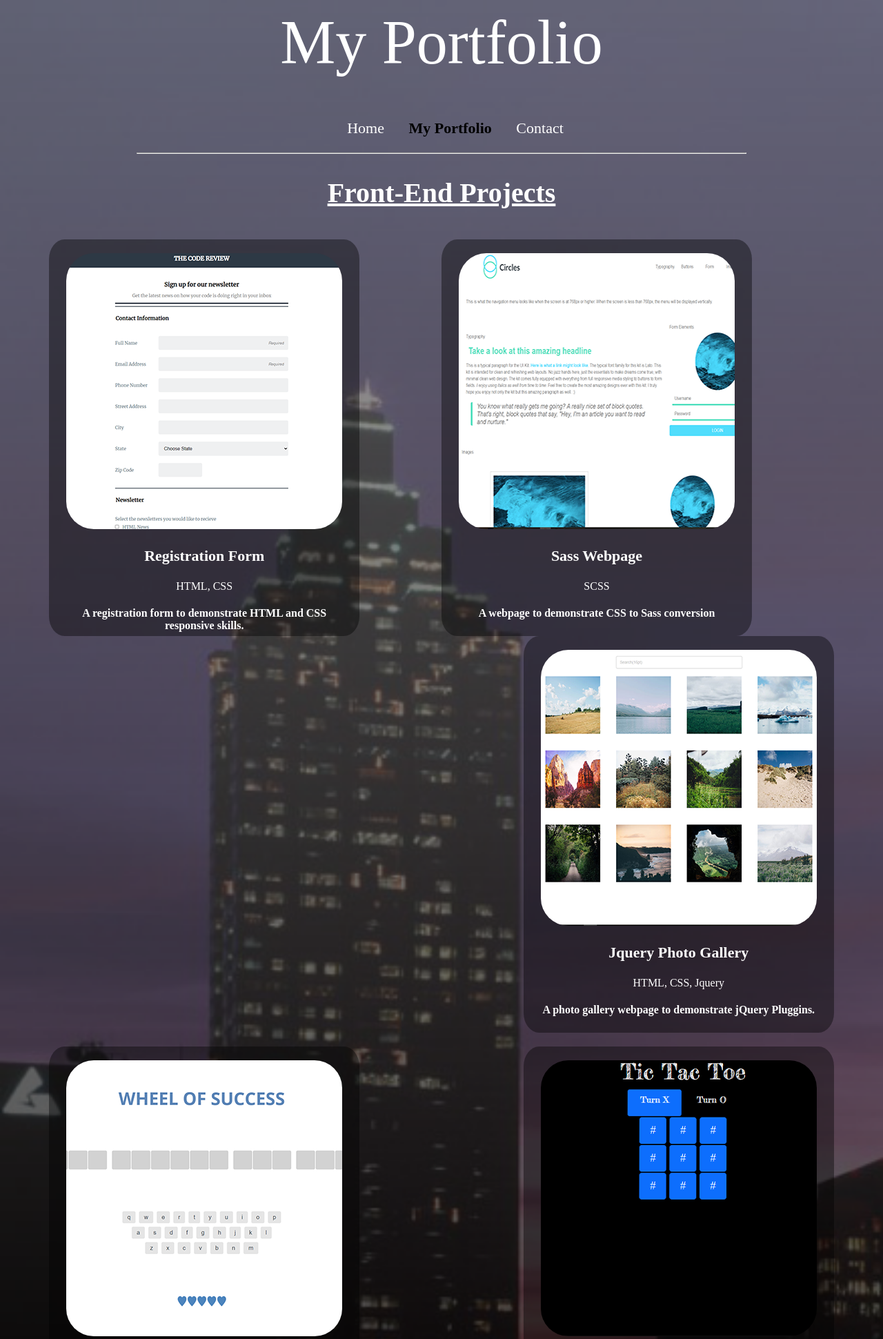
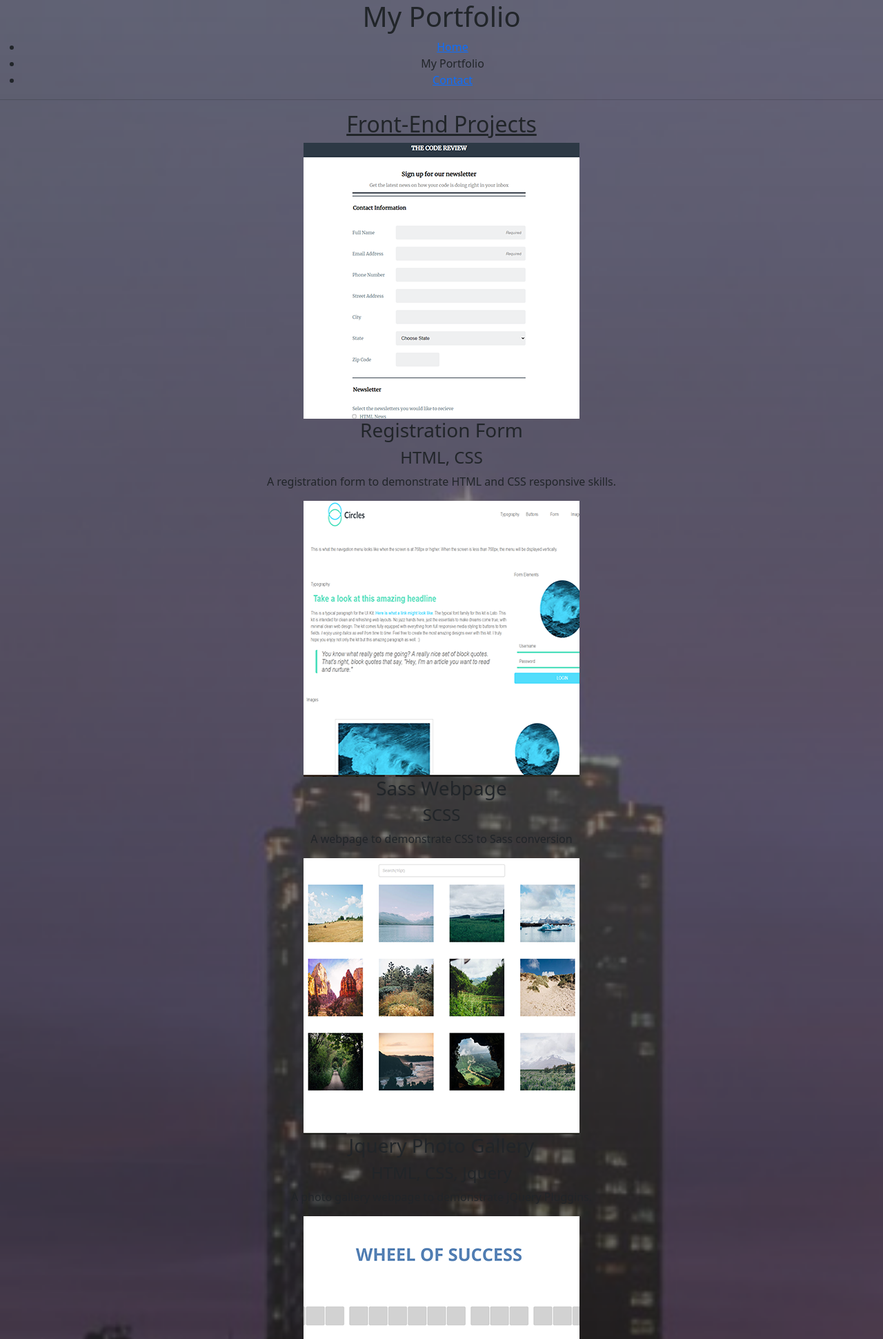
Before and after one commit to santanacodec/My_Portfolio, a Django app: page /portfolio in a window 1280 px wide. Shown: the top 1941 px of the page at 69% size. Run offline with Django 3.2, Linux system fonts and the light colour scheme.

Commit message:
bootstrap

```diff
--- a/project/templates/base.html
+++ b/project/templates/base.html
@@ -6,6 +6,8 @@
 	<meta charset = "utf-8">
 	<title>{% block title %}My Portfolio{% endblock %}</title>
 	<meta name="viewport" content="width=device-width, initial-scale=1.0">
+	<!-- CSS only -->
+	<link href="https://cdn.jsdelivr.net/npm/bootstrap@5.1.1/dist/css/bootstrap.min.css" rel="stylesheet" integrity="sha384-F3w7mX95PdgyTmZZMECAngseQB83DfGTowi0iMjiWaeVhAn4FJkqJByhZMI3AhiU" crossorigin="anonymous">
 	<link rel="stylesheet" href="{% static 'theme/css/styles.css' %}">
 </head>
 <body>
--- a/static/theme/css/styles.css
+++ b/static/theme/css/styles.css
@@ -9,234 +9,3 @@ body {
   background-repeat: no-repeat;
   background-size: cover;
 }
-
-h1 {
-  margin-top: 10px;
-  text-align: center;
-  font-size: 90px;
-  font-weight: lighter;
-  color: white;
-}
-
-h2 {
-  text-align: center;
-  font-size: 40px;
-  color: white;
-}
-
-h3 {
-  color: white;
-  font-size: 22px;
-}
-
-h4 {
-  color: white;
-  font-weight: lighter;
-}
-
-ul {
-  list-style: none;
-  text-align: center;
-}
-
-li {
-  display: inline;
-  padding: 5px;
-}
-
-hr {
-  display: block;
-  margin-top: 20px;
-  max-width: 70%;
-}
-
-footer {
-  width: 100%;
-  min-height: 30px;
-  padding: 20px 0 40px 20px;
-}
-
-footer .copyright {
-  top: -8px;
-  font-size: .75em;
-  text-align: center;
-  color: white;
-}
-
-#skills {
-  margin-top: -45px;
-}
-
-#skills li {
-  border-radius: 6px;
-  background: purple;
-  color: white;
-  font-size: 18px;
-  margin: 2px;
-}
-
-#skills li:nth-child(odd) {
-  background: black;
-}
-
-#edgar {
-  display: block;
-  border-radius: 50%;
-  max-width: 225px;
-  margin: 0 auto;
-  margin-top: 50px;
-}
-
-#bio {
-  display: block;
-  text-align: center;
-  max-width: 80%;
-  margin: 0 auto;
-  font-size: 20px;
-  color: white;
-}
-
-#socials {
-  margin-top: -32px;
-  margin-bottom: 20px;
-  display: flex;
-  justify-content: center;
-}
-
-#socials a {
-  text-decoration: none;
-  color: white;
-}
-
-.icon {
-  max-width:25px;
-  max-height: 26px;
-  margin: 2px;
-  border-radius: 50%;
-}
-
-.navigation {
-  font-size: 22px;
-  font-weight: bold;
-}
-
-.navigation a {
-  text-decoration: none;
-  color: white;
-  font-weight: lighter;
-}
-.navigation a:hover {
-  font-weight: bold;
-  text-shadow: 1px 1px 10px white;
-}
-
-.navigation li {
-  margin: 10px;
-}
-
-.portfolio-image {
-  max-width: 500px;
-  border-radius: 10%;
-}
-
-.portfolio-text {
-  color: white;
-}
-
-.portfolio-image:hover {
-  box-shadow: 0 0 40px white;
-  border: solid 3px black;
-}
-
-.first-row, .second-row, .third-row {
-  display: inline-block;
-  width: 90%;
-  margin: 10px;
-}
-
-.first-row, .second-row, .third-row p{
-  font-weight: bold;
-}
-
-
-#wrapper-1 {
-  display: inline-block;
-  width: 450px;
-  float:left;
-  max-height: 575px;
-  background-color: hsl(0,0%,0%, .4);
-  padding: 20px;
-  border-radius: 5%;
-}
-
-
-
-#wrapper-2 {
-  display: inline-block;
-  width: 450px;
-  float:none;
-  max-height: 575px;
-  background-color: hsl(0,0%,0%, .4);
-  padding: 20px;
-  border-radius: 5%;
-}
-
-#wrapper-3 {
-  display: inline-block;
-  width: 450px;
-  float: right;
-  max-height: 575px;
-  background-color: hsl(0,0%,0%, .4);
-  padding: 20px;
-  border-radius: 5%;
-}
-
-#wrapper-4 {
-  display: inline-block;
-  width: 450px;
-  float: left;
-  max-height: 575px;
-  background-color: hsl(0,0%,0%, .4);
-  padding: 20px;
-  border-radius: 5%;
-}
-
-#wrapper-5 {
-  display: inline-block;
-  width: 450px;
-  float:right;
-  max-height: 575px;
-  background-color: hsl(0,0%,0%, .4);
-  padding: 20px;
-  border-radius: 5%;
-}
-
-#wrapper-6 {
-  display: inline-block;
-  width: 450px;
-  float:left;
-  max-height: 575px;
-  background-color: hsl(0,0%,0%, .4);
-  padding: 20px;
-  border-radius: 5%;
-}
-
-#wrapper-7 {
-  display: inline-block;
-  width: 450px;
-  float: none;
-  max-height: 575px;
-  background-color: hsl(0,0%,0%, .4);
-  padding: 20px;
-  border-radius: 5%;
-}
-
-#wrapper-8 {
-  display: inline-block;
-  width: 450px;
-  float: right;
-  max-height: 575px;
-  background-color: hsl(0,0%,0%, .4);
-  padding: 20px;
-  border-radius: 5%;
-}
```
